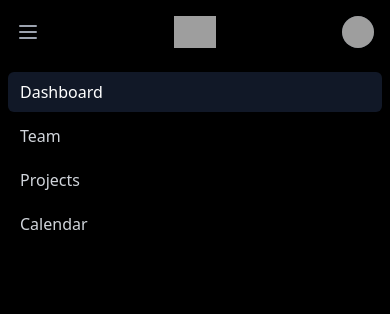
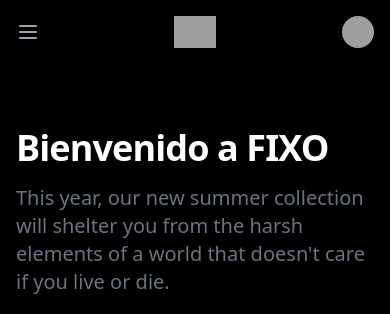
Before and after one commit to fedesuarez16/fix.solution, a plain HTML site: page index.html in a window 390 px wide. Shown: the top 314 px of the page. Drawn offline with nearby package versions, Linux system fonts and the light colour scheme; grey boxes are pictures that could not be loaded.

Commit message:
segundo-commmit

```diff
--- a/index.html
+++ b/index.html
@@ -98,18 +98,7 @@
     </div>
 
     <!-- Mobile menu, show/hide based on menu state. -->
-    <div class="sm:hidden" id="mobile-menu">
-      <div class="px-2 pt-2 pb-3 space-y-1">
-        <!-- Current: "bg-gray-900 text-white", Default: "text-gray-300 hover:bg-gray-700 hover:text-white" -->
-        <a href="#" class="bg-gray-900 text-white block px-3 py-2 rounded-md text-base font-medium" aria-current="page">Dashboard</a>
 
-        <a href="#" class="text-gray-300 hover:bg-gray-700 hover:text-white block px-3 py-2 rounded-md text-base font-medium">Team</a>
-
-        <a href="#" class="text-gray-300 hover:bg-gray-700 hover:text-white block px-3 py-2 rounded-md text-base font-medium">Projects</a>
-
-        <a href="#" class="text-gray-300 hover:bg-gray-700 hover:text-white block px-3 py-2 rounded-md text-base font-medium">Calendar</a>
-      </div>
-    </div>
   </nav>
 
      <!--Navbar-->
```
